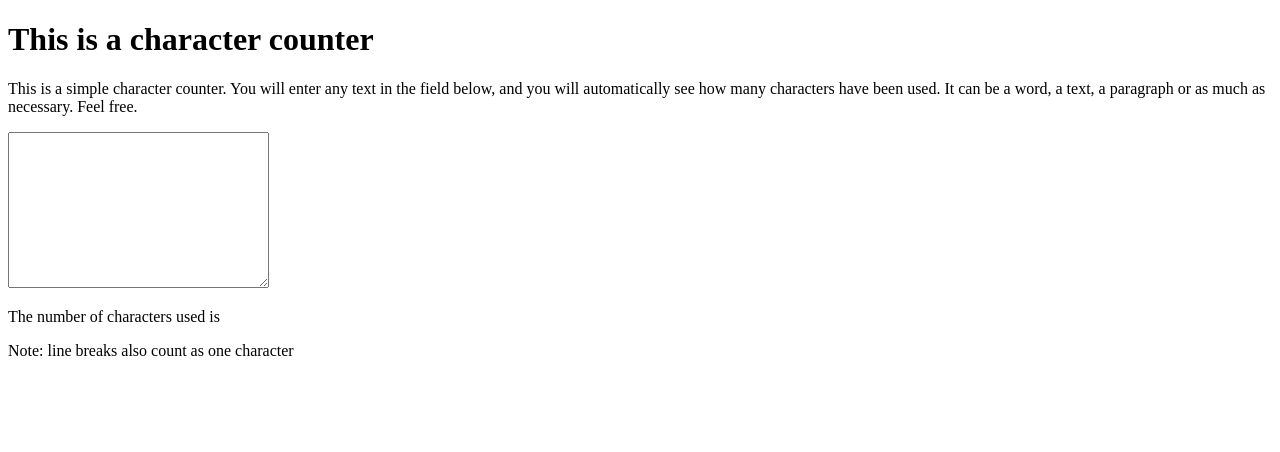
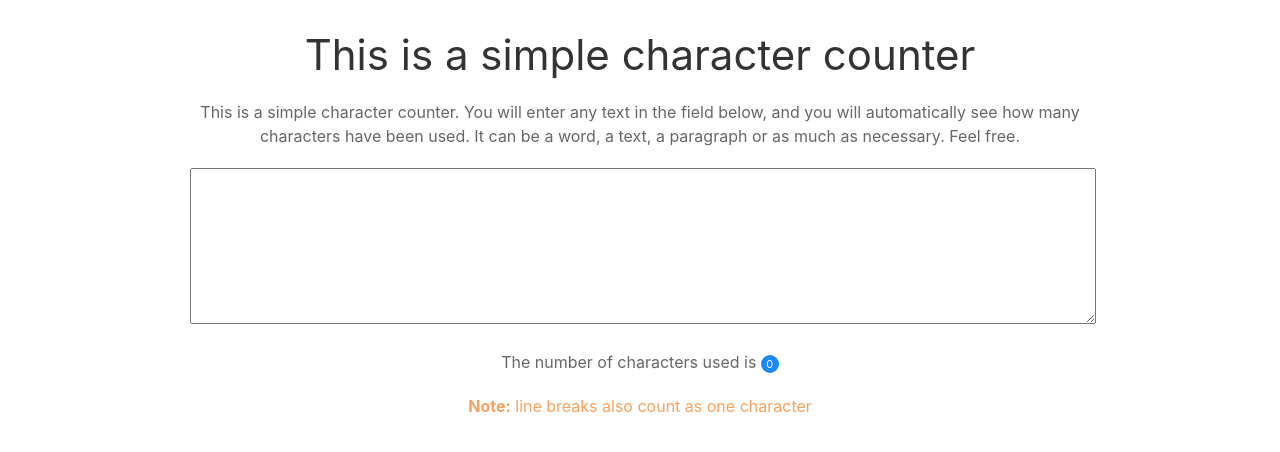
Before and after one commit to ricardopontesdantas/character-counter, a plain HTML site: page index.html in a window 1280 px wide. Drawn offline with nearby package versions, Linux system fonts and the light colour scheme.

Commit message:
Add style with Ulkit

```diff
--- a/index.html
+++ b/index.html
@@ -5,22 +5,38 @@
     <meta name="viewport" content="width=device-width, initial-scale=1.0" />
     <title>Character Counter</title>
     <link rel="stylesheet" href="style.css" />
+
+    <!-- UIkit CSS -->
+    <link
+      rel="stylesheet"
+      href="https://cdn.jsdelivr.net/npm/uikit@3.6.11/dist/css/uikit.min.css"
+    />
+
+    <!-- UIkit JS -->
+    <script src="https://cdn.jsdelivr.net/npm/uikit@3.6.11/dist/js/uikit.min.js"></script>
+    <script src="https://cdn.jsdelivr.net/npm/uikit@3.6.11/dist/js/uikit-icons.min.js"></script>
   </head>
   <body>
-    <h1>This is a character counter</h1>
+    <div class="uk-container uk-container-small">
+      <h1>This is a simple character counter</h1>
       <p>
         This is a simple character counter. You will enter any text in the field
-      below, and you will automatically see how many characters have been used.
-      It can be a word, a text, a paragraph or as much as necessary. Feel free.
+        below, and you will automatically see how many characters have been
+        used. It can be a word, a text, a paragraph or as much as necessary.
+        Feel free.
       </p>
 
       <textarea name="anyText" id="anyText" cols="30" rows="10"></textarea>
 
       <p>
-      The number of characters used is <span id="numberOfCharacters"></span>
+        The number of characters used is
+        <span id="numberOfCharacters" class="uk-badge">0</span>
       </p>
 
-    <p>Note: line breaks also count as one character</p>
+      <p class="uk-text-warning">
+        <strong>Note:</strong> line breaks also count as one character
+      </p>
+    </div>
 
     <script src="main.js"></script>
   </body>
--- a/style.css
+++ b/style.css
@@ -0,0 +1,8 @@
+.uk-container {
+  text-align: center;
+  margin-top: 30px;
+}
+
+textarea {
+  width: 100%;
+}
```
Lines whose indentation alone changed are shown as unchanged.
